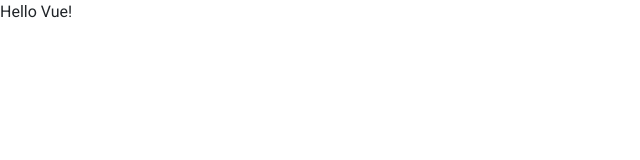
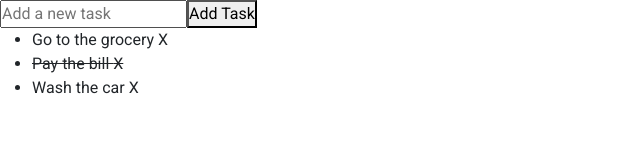
Before and after one commit to stefanenache12/vue-todolist, a plain HTML site: page index.html in a window 1280 px wide. Shown: the whole page, without its empty margins (0-640 px from the left). Drawn offline with nearby package versions, Linux system fonts and the light colour scheme.

Commit message:
END MILESTONE 3

```diff
--- a/css/style.css
+++ b/css/style.css
@@ -12,3 +12,11 @@
 body {
     font-family: 'Roboto', sans-serif;
 }
+
+.done {
+    text-decoration: line-through;
+}
+
+li {
+    cursor: pointer;
+}
--- a/index.html
+++ b/index.html
@@ -32,13 +32,43 @@
 
         <!--TITLE-->
 
-        <title>Document</title>
+        <title>ToDo - List</title>
 
     </head>
 
     <div id="app">
 
-        {{ message }}
+        <form action="" @submit.prevent="addTask()">
+            <input
+            required
+             type="text"
+             v-model = "newTask"
+             placeholder="Add a new task">
+
+             <button>
+                Add Task
+             </button>
+
+        </form>
+
+        <ul>
+            <template  v-if="tasks.length > 0">
+                <li v-for="singleTask,index in tasks"
+                :class="{ done: singleTask.done }" @click="markAsDone(singleTask)">
+                    {{singleTask.name}}
+
+                    <span @click="removeTask(index)">
+                        X
+                    </span>
+                </li>
+            </template>
+
+            <template  v-else>
+                <div>
+                    No new tasks for today
+                </div>
+            </template>
+        </ul>
 
     </div>
 
--- a/js/main.js
+++ b/js/main.js
@@ -3,7 +3,50 @@ const { createApp } = Vue;
 createApp({
     data() {
       return {
-        message: 'Hello Vue!'
+        newTask: '',
+        tasks: [
+          {
+            name: 'Go to the grocery',
+            done: false,
+          },
+          {
+            name: 'Pay the bill',
+            done: true,
+          },
+          {
+            name: 'Wash the car',
+            done: false,
+          }
+        ]
       }
-    }
+    },
+    methods: {
+
+      addTask(){
+          if(this.newTask.trim() != ''){
+
+            const newTask = {
+              name: this.newTask,
+              done: false
+            };
+
+            this.tasks.push(newTask);
+
+            this.newTask = '';
+          };
+      },
+
+      removeTask(index){
+        this.tasks.splice(index,1)
+      },
+
+      markAsDone(singleTask){
+
+        if(singleTask.done == false) {
+          singleTask.done = true;
+        } else{
+          singleTask.done = false;
+        }
+      }
+  }
   }).mount('#app');
```
